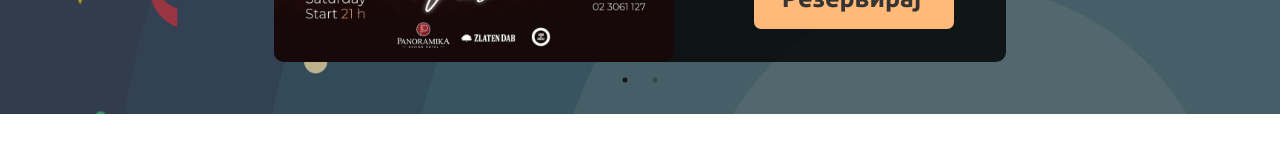
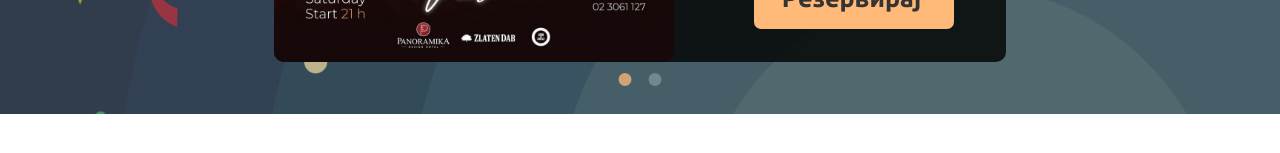
Before and after one commit to petark7/tajmaut, a React (Create React App) app: page / in a window 1280 px wide. Shown: the part 445-598 px from the top of the page. Built offline with nearby package versions, Linux system fonts and the light colour scheme; the HTML template or start-up script is replaced by a standard one.

Commit message:
Update HomeSlider.css

```diff
--- a/src/components/HomeSlider/HomeSlider.css
+++ b/src/components/HomeSlider/HomeSlider.css
@@ -19,7 +19,15 @@
   justify-content: center;
 }
 
+li.slick-active > button::before {
+  color: #ffb978 !important;
+  font-size: 15px !important;
+}
 
+li > button::before {
+  color: white !important;
+  font-size: 15px !important;
+}
 .slider--content {
   display: flex;
   align-items: center;
```
